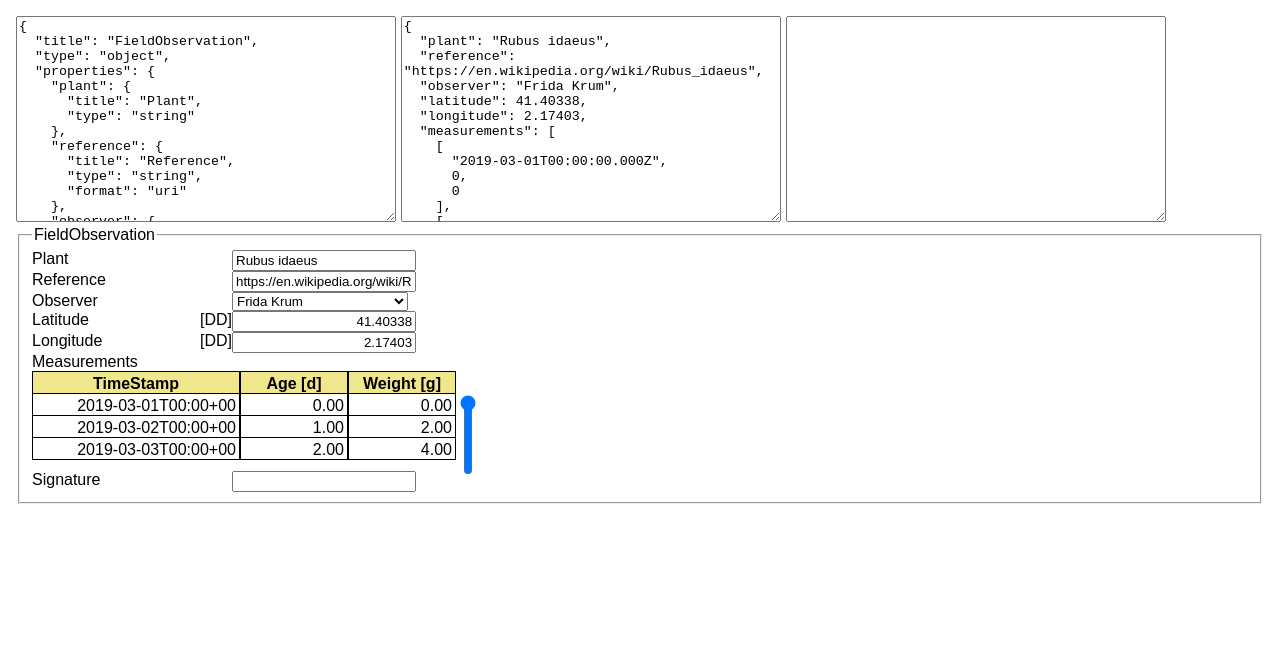
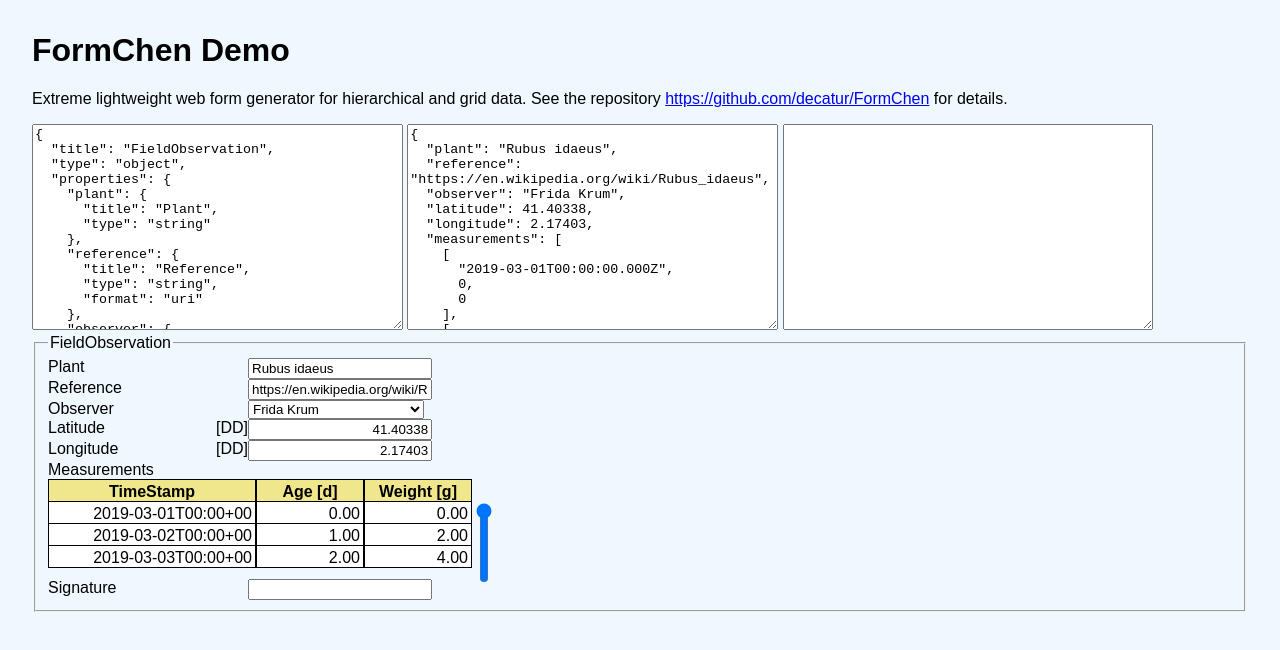
Before and after one commit to decatur/formchen, a plain HTML site: page index.html in a window 1280 px wide. Drawn offline with Linux system fonts and the light colour scheme; files whose address does not match are found by name.

Commit message:
Update index.html

```diff
--- a/index.html
+++ b/index.html
@@ -6,7 +6,8 @@
     <style>
         body {
             font-family: sans-serif;
-            margin: 1em;
+            margin: 2em;
+            background-color: aliceblue;
         }
         textarea {
             width:30%;
@@ -26,6 +27,13 @@
     </style>
 </head>
 <body>
+
+<h1>FormChen Demo</h1>
+
+<p>
+    Extreme lightweight web form generator for hierarchical and grid data.
+    See the repository <a href="https://github.com/decatur/FormChen">https://github.com/decatur/FormChen</a> for details.
+</p>
 
 <textarea class="schema"></textarea>
 <textarea class="data"></textarea>
```
